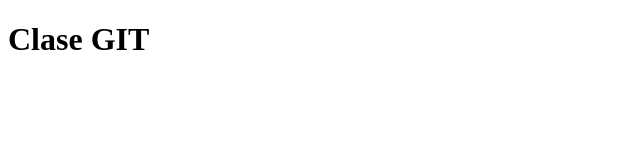
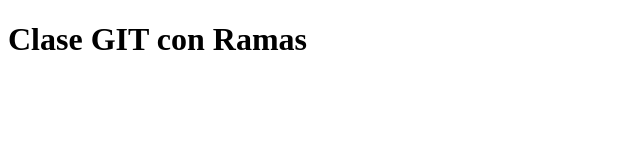
Before and after one commit to DiegoPardoCalderon/Modulo-2-Clase-Git, a plain HTML site: page index.html in a window 1280 px wide. Shown: the whole page, without its empty margins (0-640 px from the left). Drawn offline with Linux system fonts and the light colour scheme.

Commit message:
Modificacion Clase con Ramas

```diff
--- a/index.html
+++ b/index.html
@@ -4,11 +4,11 @@
     <meta charset="UTF-8">
     <meta http-equiv="X-UA-Compatible" content="IE=edge">
     <meta name="viewport" content="width=device-width, initial-scale=1.0">
-    <title>Clase GIT</title>
+    <title>Clase GIT Rama Desarrollo</title>
 </head>
 <body>
     <h1>
-        Clase GIT
+        Clase GIT con Ramas
     </h1>
 
 </body>
```
